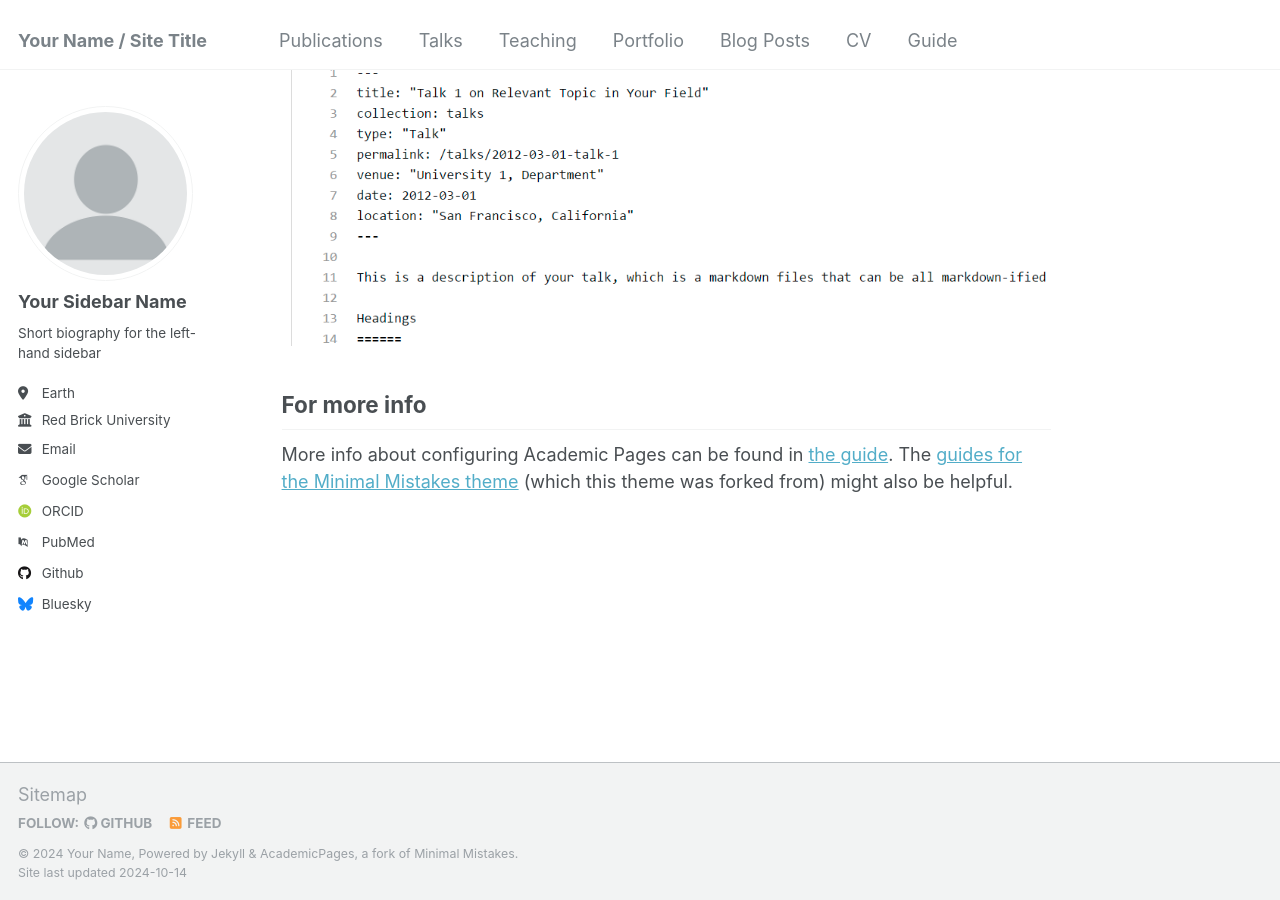
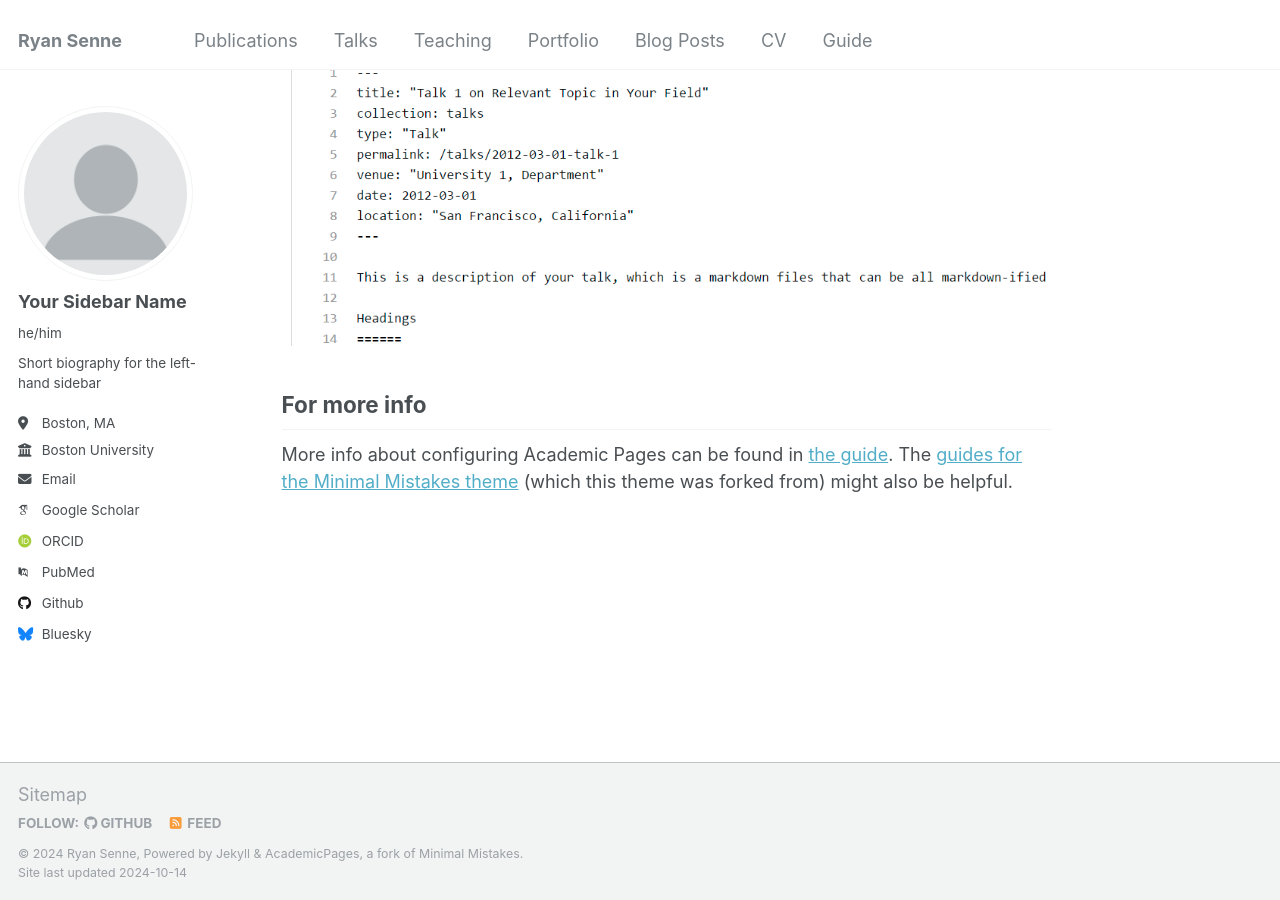
Before and after one commit to rsenne/rsenne.github.io, a Jekyll site: the page built from _pages/about.md, in a window 1280 px wide and 900 px high, scrolled down 2643 px. Built offline with Jekyll 4.4.1, drawn with Linux system fonts in a browser that asks for light colours; some web fonts are replaced.

Commit message:
Add basic info on homepage

```diff
--- a/_config.yml
+++ b/_config.yml
@@ -8,9 +8,9 @@
 
 # Basic Site Settings
 locale                   : "en-US"
-title                    : "Your Name / Site Title"
+title                    : "Ryan Senne"
 title_separator          : "-"
-name                     : &name "Your Name"
+name                     : &name "Ryan Senne"
 description              : &description "personal description"
 url                      : https://academicpages.github.io # the base hostname & protocol for your site e.g. "https://mmistakes.github.io"
 baseurl                  : "" # the subpath of your site, e.g. "/blog"
@@ -23,20 +23,20 @@ author:
   # Biographic information
   avatar           : "profile.png"
   name             : "Your Sidebar Name"
-  pronouns         : # example: "she/her"
+  pronouns         : "he/him"
   bio              : "Short biography for the left-hand sidebar"
-  location         : "Earth"
-  employer         : "Red Brick University"
+  location         : "Boston, MA"
+  employer         : "Boston University"
   uri              : # URL
-  email            : "none@example.org"
+  email            : "rsenne@bu.edu"
 
   # Academic websites
   arxiv            : # URL - Update with the correct link to your profile
-  googlescholar    : "https://scholar.google.com/citations?user=PS_CX0AAAAAJ"
+  googlescholar    : "https://scholar.google.com/citations?user=IwC7mqEAAAAJ&hl=en"
   impactstory      : # URL
-  orcid            : "http://orcid.org/yourorcidurl"
+  orcid            : "https://orcid.org/0000-0003-3776-4576"
   semantic         : # URL
-  pubmed           : "https://www.ncbi.nlm.nih.gov/pubmed/?term=john+snow"
+  pubmed           : "https://www.ncbi.nlm.nih.gov/myncbi/ryan%20aaron.senne.1/bibliography/public/"
   researchgate     : # URL
 
   # Repositories and software development
```
